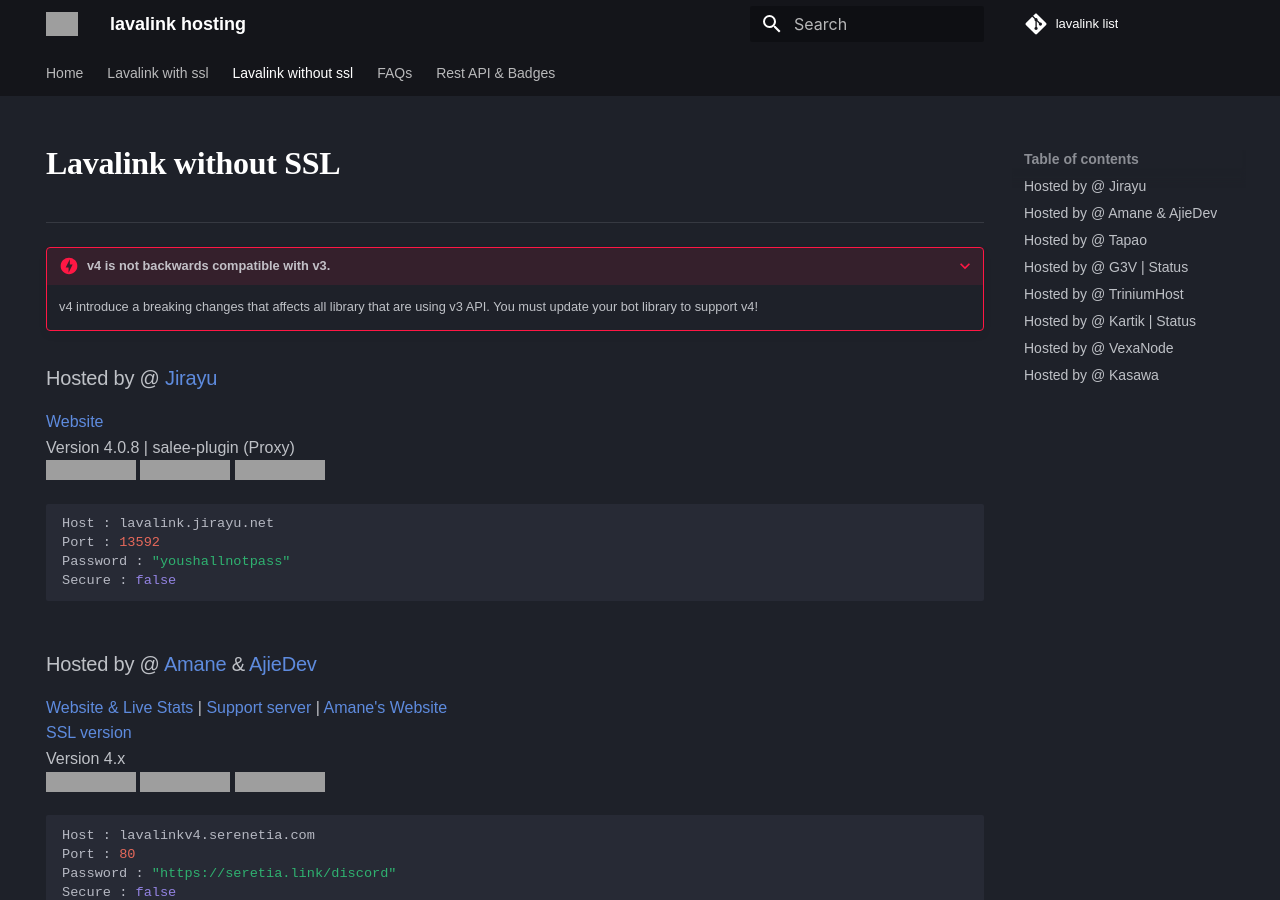
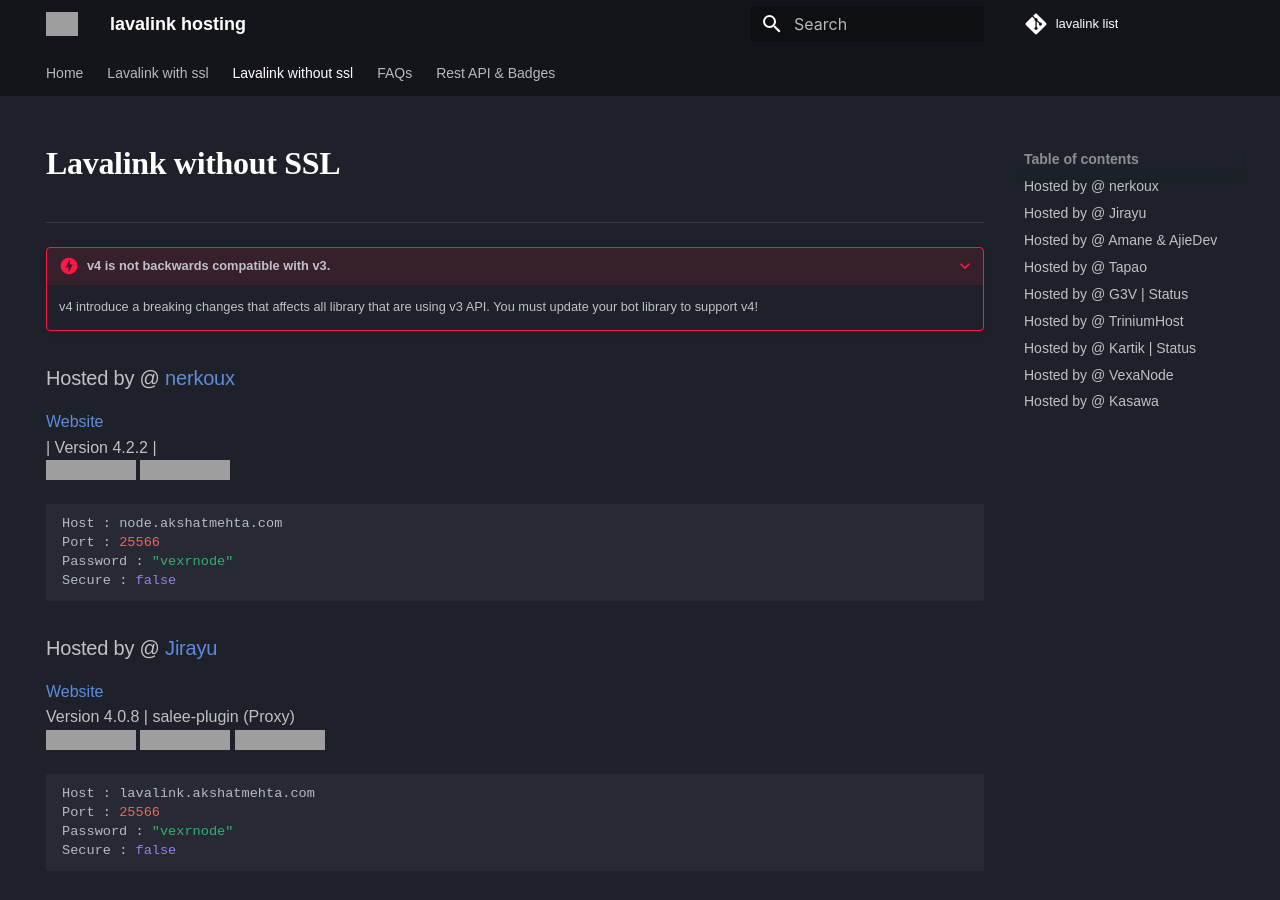
Before and after one commit to DarrenOfficial/lavalink-list, an MkDocs documentation site: the page built from docs/NoSSL/Lavalink-NonSSL.md, in a window 1280 px wide and 900 px high. Built offline with MkDocs 1.6.1 and Material for MkDocs 9.7.7, drawn with Linux system fonts in a browser that asks for light colours; some web fonts are replaced; comment, search, counter and statistics services are not loaded; a style sheet for code colours, icons or effects is not loaded; grey boxes are pictures that could not be loaded.

Commit message:
Update Lavalink-NonSSL.md

````diff
--- a/docs/NoSSL/Lavalink-NonSSL.md
+++ b/docs/NoSSL/Lavalink-NonSSL.md
@@ -25,14 +25,27 @@ hide:
 <!-- FOR ADVERTISING CONTACT ads@darrennathanael.com , PLEASE READ FAQS FOR MORE INFO! -->
 <!-- PLEASE READ -->
 
+### Hosted by @ [nerkoux](https://github.com/nerkoux)
+[Website](https://letsroti.com) <br />
+ | Version 4.2.2 | <br />
+![status](https://lavalinkstats.akshatmehta.com/badge/e2adcfd3-0423-41a2-95d5-3dbba806604e/status.svg) ![players](https://lavalinkstats.akshatmehta.com/badge/e2adcfd3-0423-41a2-95d5-3dbba806604e/players.svg)
+
+```bash
+Host : node.akshatmehta.com
+Port : 25566
+Password : "vexrnode"
+Secure : false
+```
+
+
 ### Hosted by @ [Jirayu](https://discord.com/users/1089356674764120125)
 [Website](https://provider.jirayu.net) <br />
 Version 4.0.8 | salee-plugin (Proxy) <br />
 ![status](https://lavalink-list-api.ajieblogs.eu.org/lavalink-jirayu-net-13592/badge/Status) ![load](https://lavalink-list-api.ajieblogs.eu.org/lavalink-jirayu-net-13592/badge/Load) ![players](https://lavalink-list-api.ajieblogs.eu.org/lavalink-jirayu-net-13592/badge/Players)
 ```bash
-Host : lavalink.jirayu.net
-Port : 13592
-Password : "youshallnotpass"
+Host : lavalink.akshatmehta.com
+Port : 25566
+Password : "vexrnode"
 Secure : false
 ```
 
````
